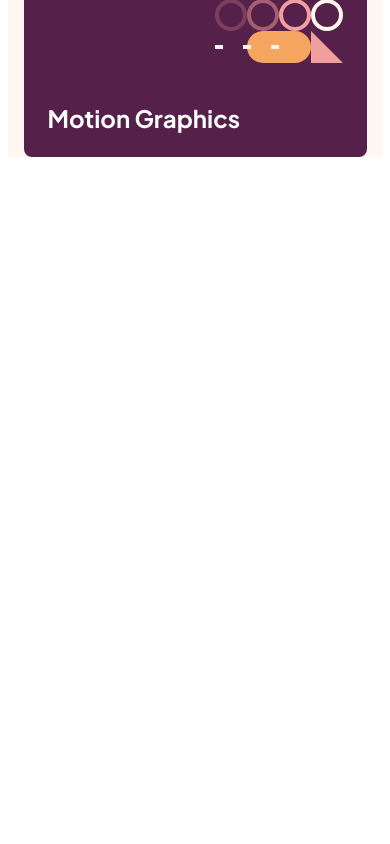
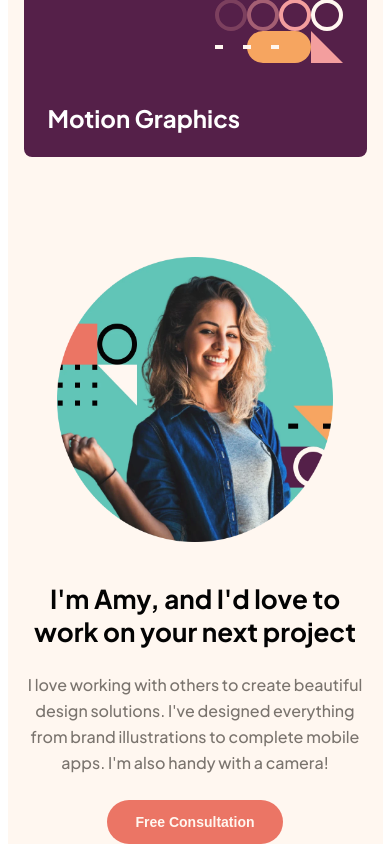
Before and after one commit to anetakasprzak/FM-single-page-design-portfolio-react, a React (Vite) app: page / in a window 390 px wide. Shown: the part 1369-2213 px from the top of the page. Before the commit the page ends 1526 px from the top, so only its background shows below. Built offline with nearby package versions, Linux system fonts and the light colour scheme.

Commit message:
section about amy - mobile and tablet

```diff
--- a/src/App.jsx
+++ b/src/App.jsx
@@ -1,4 +1,4 @@
-/*    I’m Amy, and I’d love to work on your next project I love working with others to create beautiful design solutions. I’ve designed everything from brand illustrations to complete mobile apps. I’m also handy with a camera! Free Consultation My Work Book a call with me I’d love to have a chat to see how I can help you. The best first step is for us to discuss your project during a free consultation. Then we can move forward from there. Free Consultation Free Consultation */
+/*       My Work Book a call with me I’d love to have a chat to see how I can help you. The best first step is for us to discuss your project during a free consultation. Then we can move forward from there. Free Consultation Free Consultation */
 
 export default function App() {
   return (
@@ -72,6 +72,25 @@ export default function App() {
           <p className="grid__text">Motion Graphics</p>
         </div>
       </section>
+
+      <section className="amy__about">
+        <img
+          src="../public/image-amy.webp"
+          alt="amy img"
+          className="amy__img"
+        />
+        <div className="amy__text-box">
+          <h2 className="amy__heading">
+            I&apos;m Amy, and I&apos;d love to work on your next project
+          </h2>
+          <p className="text amy__text">
+            I love working with others to create beautiful design solutions.
+            I&apos;ve designed everything from brand illustrations to complete
+            mobile apps. I&apos;m also handy with a camera!
+          </p>
+          <button className="btn btn__orange">Free Consultation</button>
+        </div>
+      </section>
     </div>
   );
 }
--- a/src/index.css
+++ b/src/index.css
@@ -28,6 +28,7 @@ body {
   width: 37.5rem;
   background-color: #fff7f0;
   height: max-content;
+  overflow: hidden;
 }
 
 .heading {
@@ -138,6 +139,43 @@ body {
   line-height: normal;
 }
 
+/* ABOUT AMY SECTION */
+
+.amy__about {
+  display: flex;
+  flex-direction: column;
+  align-items: center;
+  gap: 4rem;
+
+  padding: 10rem 1.6rem 0;
+}
+
+.amy__img {
+  width: 27.6rem;
+  height: 28.5rem;
+}
+
+.amy__text-box {
+  text-align: center;
+}
+
+.amy__heading {
+  margin-bottom: 2.4rem;
+
+  color: #030303;
+  font-size: 2.6rem;
+  font-weight: 700;
+  line-height: normal;
+}
+
+.amy__text {
+  margin-bottom: 2.4rem;
+}
+
+.btn__orange {
+  background-color: #eb7565;
+}
+
 /**********************  TABLET SIZE **********************/
 
 @media screen and (min-width: 48em) {
@@ -203,6 +241,30 @@ body {
   .grid--6 {
     grid-column: 3 / -1;
   }
+
+  /* ABOUT AMY SECTION */
+
+  .amy__about {
+    flex-direction: row;
+    align-items: center;
+    gap: 6.9rem;
+
+    padding: 12rem 4rem 0 0;
+  }
+
+  .amy__img {
+    width: 36.4rem;
+    height: 36.4rem;
+    margin-left: -4.3rem;
+  }
+
+  .amy__text-box {
+    text-align: left;
+  }
+
+  .amy__heading {
+    font-size: 3.2rem;
+  }
 }
 
 /**********************  DESKTOP SIZE **********************/
```
